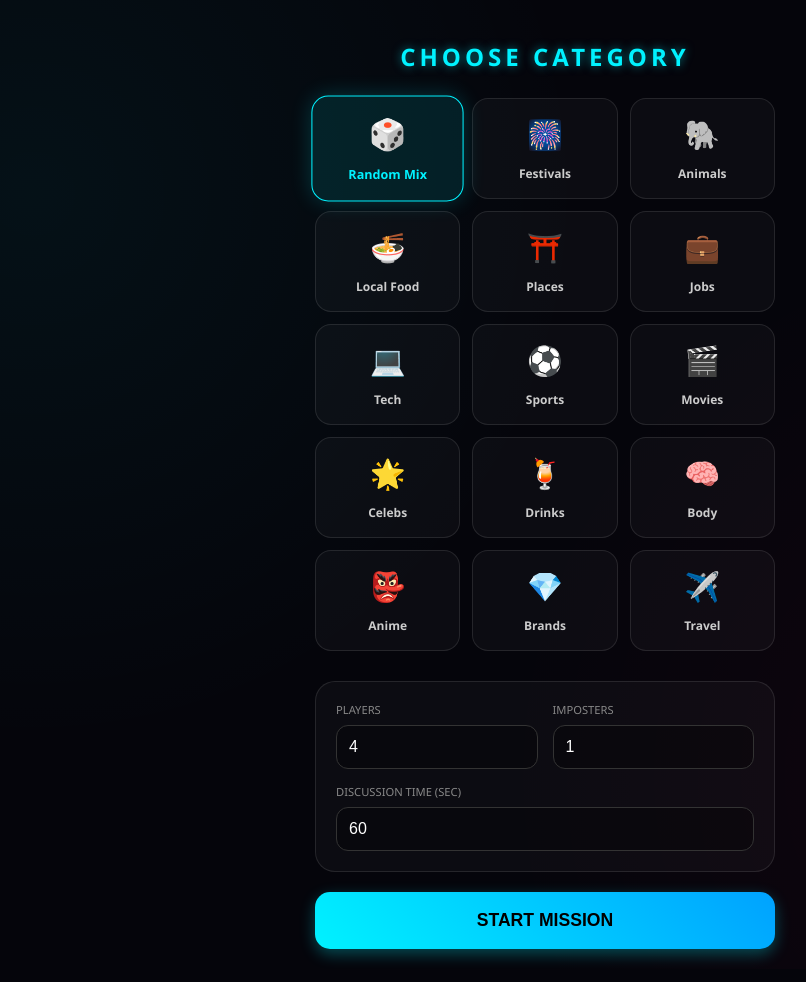
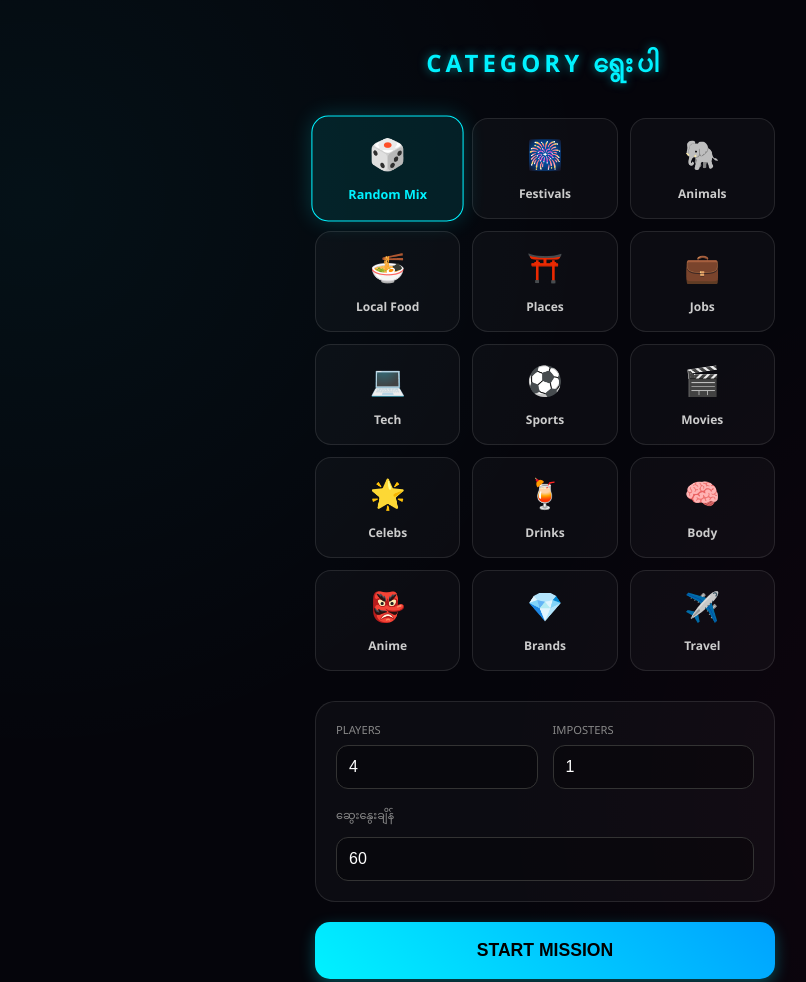
Before and after one commit to ChitPhyoNaing198818/imposterGame, a plain HTML site: page index.html in a window 1280 px wide. Shown: the top 982 px of the page, without its empty margins (95-901 px from the left). Drawn offline with Linux system fonts and the light colour scheme.

Commit message:
Add files via upload

```diff
--- a/index.html
+++ b/index.html
@@ -3,7 +3,7 @@
 <head>
     <meta charset="UTF-8">
     <meta name="viewport" content="width=device-width, initial-scale=1.0, maximum-scale=1.0, user-scalable=no">
-    <title>Imposter Game Myanmar - Ultra Edition</title>
+    <title>Imposter Myanmar Game</title>
     <style>
         :root {
             --neon-blue: #00f2ff;
@@ -147,7 +147,7 @@
 
     <!-- PAGE 1: CATEGORY SELECTION -->
     <div id="page-categories" class="container">
-        <h2 class="title">CHOOSE CATEGORY</h2>
+        <h2 class="title"> CATEGORY ရွေးပါ</h2>
         <div class="category-grid" id="cat-grid">
             <!-- Dynamically injected -->
         </div>
@@ -164,7 +164,7 @@
                 </div>
             </div>
             <div class="input-group">
-                <label>Discussion Time (Sec)</label>
+                <label>ဆွေးနွေးချိန်</label>
                 <input type="number" id="discTime" value="60">
             </div>
         </div>
```
